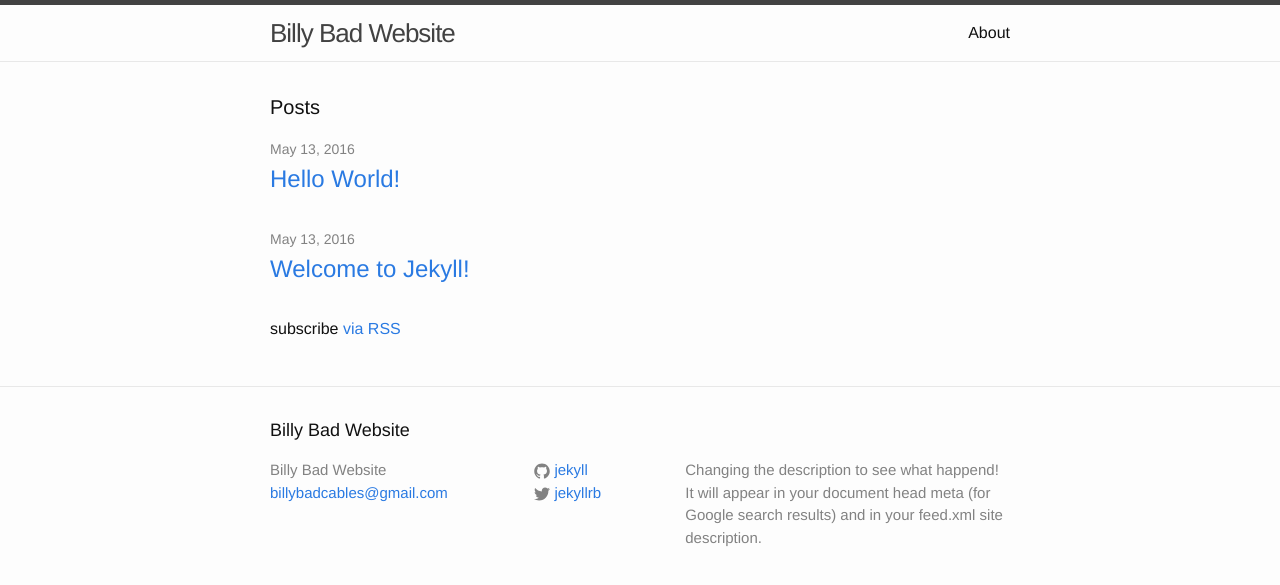
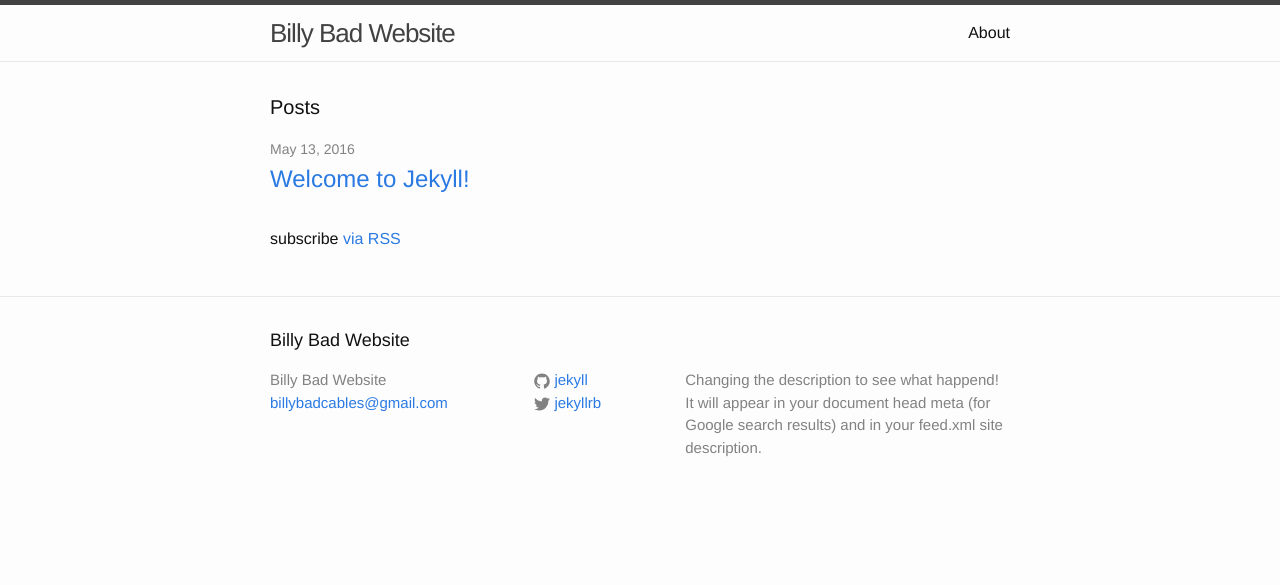
Before and after one commit to BillyBadCables/billybadcables.github.io, a Jekyll site: the page built from index.html, in a window 1280 px wide. Shown: the top 585 px of the page. Built offline with Jekyll 4.4.1, drawn with Linux system fonts in a browser that asks for light colours; a file with an impossible date is left out.

Commit message:
Update 2016-5-13-test-post.markdown

```diff
--- a/_posts/2016-5-13-test-post.markdown
+++ b/_posts/2016-5-13-test-post.markdown
@@ -1,7 +1,7 @@
 ---
 layout: post
 title:  "Hello World!"
-date:   2016-05-13 10:54:34 -0700
+date:
 categories: test
 ---
 hello World! This is a test post on my new website!
```
